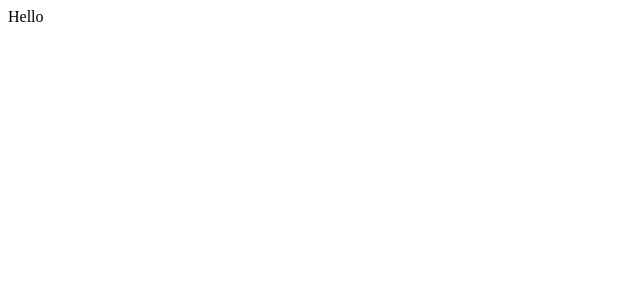
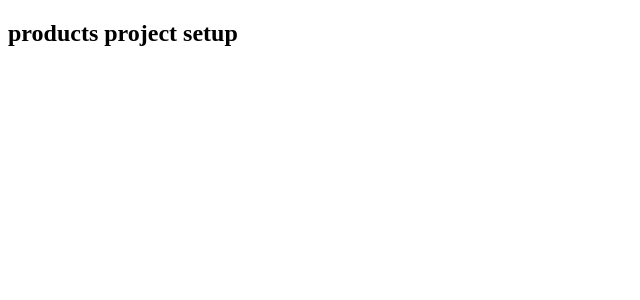
Before and after one commit to Suryoday18/Assignment, a React (Create React App) app: page / in a window 1280 px wide. Shown: the top 300 px of the page, without its empty margins (0-640 px from the left). Built offline with nearby package versions, Linux system fonts and the light colour scheme.

Commit message:
Adding data , css, layouts of the project

```diff
--- a/src/App.js
+++ b/src/App.js
@@ -1,11 +1,11 @@
 
+import React, { useState } from 'react';
+import Menu from './Menu';
+import Categories from './Categories';
+import items from './data';
 
 function App() {
-  return (
-    <div className="App">
-     Hello
-    </div>
-  );
+  return <h2>products project setup</h2>;
 }
 
 export default App;
--- /dev/null
+++ b/src/Categories.js
@@ -0,0 +1,7 @@
+import React from 'react';
+
+const Categories = () => {
+  return <h2>categories component</h2>;
+};
+
+export default Categories;
--- /dev/null
+++ b/src/Menu.js
@@ -0,0 +1,7 @@
+import React from 'react';
+
+const Menu = () => {
+  return <h2>menu component</h2>;
+};
+
+export default Menu;
--- /dev/null
+++ b/src/data.js
@@ -0,0 +1,37 @@
+const products = [
+    {
+        "name":"Potato",
+        "id":1,
+        "price":30,
+        "available":1,
+        "vendor":"Himachal Pvt Ltd",
+        "category":"Vegtables"
+    },
+    {
+            "name":"Banana",
+            "id":2,
+            "price":50,
+            "available":1,
+            "category":"Fruits",
+            "vendor": "Organic farms"
+    },
+    {
+        "name":"Drumsticks",
+        "id":3,
+        "price":20,
+        "available":0,
+        "category":"Vegetables",
+        "vendor":"Mallikarjuna farms"
+
+    },
+    {
+        "name":"Orange",
+        "id":4,
+        "price":25,
+        "available":1,
+        "vendor":"Nagpur farms",
+        "category":"Fruits"
+    },
+
+  ];
+  export default products;
--- /dev/null
+++ b/src/index.css
@@ -0,0 +1,236 @@
+/*
+===============
+Variables
+===============
+*/
+
+:root {
+    /* dark shades of primary color*/
+    --clr-primary-1: hsl(205, 86%, 17%);
+    --clr-primary-2: hsl(205, 77%, 27%);
+    --clr-primary-3: hsl(205, 72%, 37%);
+    --clr-primary-4: hsl(205, 63%, 48%);
+    /* primary/main color */
+    --clr-primary-5: hsl(205, 78%, 60%);
+    /* lighter shades of primary color */
+    --clr-primary-6: hsl(205, 89%, 70%);
+    --clr-primary-7: hsl(205, 90%, 76%);
+    --clr-primary-8: hsl(205, 86%, 81%);
+    --clr-primary-9: hsl(205, 90%, 88%);
+    --clr-primary-10: hsl(205, 100%, 96%);
+    /* darkest grey - used for headings */
+    --clr-grey-1: hsl(209, 61%, 16%);
+    --clr-grey-2: hsl(211, 39%, 23%);
+    --clr-grey-3: hsl(209, 34%, 30%);
+    --clr-grey-4: hsl(209, 28%, 39%);
+    /* grey used for paragraphs */
+    --clr-grey-5: hsl(210, 22%, 49%);
+    --clr-grey-6: hsl(209, 23%, 60%);
+    --clr-grey-7: hsl(211, 27%, 70%);
+    --clr-grey-8: hsl(210, 31%, 80%);
+    --clr-grey-9: hsl(212, 33%, 89%);
+    --clr-grey-10: hsl(210, 36%, 96%);
+    --clr-white: #fff;
+    --clr-gold: #c59d5f;
+
+    --clr-red-dark: hsl(360, 67%, 44%);
+    --clr-red-light: hsl(360, 71%, 66%);
+    --clr-green-dark: hsl(125, 67%, 44%);
+    --clr-green-light: hsl(125, 71%, 66%);
+    --clr-black: #222;
+    --transition: all 0.3s linear;
+    --spacing: 0.1rem;
+    --radius: 0.25rem;
+    --light-shadow: 0 5px 15px rgba(0, 0, 0, 0.1);
+    --dark-shadow: 0 5px 15px rgba(0, 0, 0, 0.2);
+    --max-width: 1170px;
+    --fixed-width: 620px;
+  }
+  /*
+  ===============
+  Global Styles
+  ===============
+  */
+
+  *,
+  ::after,
+  ::before {
+    margin: 0;
+    padding: 0;
+    box-sizing: border-box;
+  }
+  body {
+    font-family: -apple-system, BlinkMacSystemFont, 'Segoe UI', Roboto, Oxygen,
+      Ubuntu, Cantarell, 'Open Sans', 'Helvetica Neue', sans-serif;
+    background: var(--clr-grey-10);
+    color: var(--clr-grey-1);
+    line-height: 1.5;
+    font-size: 0.875rem;
+  }
+  ul {
+    list-style-type: none;
+  }
+  a {
+    text-decoration: none;
+  }
+  h1,
+  h2,
+  h3,
+  h4 {
+    letter-spacing: var(--spacing);
+    text-transform: capitalize;
+    line-height: 1.25;
+    margin-bottom: 0.75rem;
+  }
+  h1 {
+    font-size: 3rem;
+  }
+  h2 {
+    font-size: 2rem;
+  }
+  h3 {
+    font-size: 1.25rem;
+  }
+  h4 {
+    font-size: 0.875rem;
+  }
+  p {
+    margin-bottom: 1.25rem;
+    color: var(--clr-grey-5);
+  }
+  @media screen and (min-width: 800px) {
+    h1 {
+      font-size: 4rem;
+    }
+    h2 {
+      font-size: 2.5rem;
+    }
+    h3 {
+      font-size: 1.75rem;
+    }
+    h4 {
+      font-size: 1rem;
+    }
+    body {
+      font-size: 1rem;
+    }
+    h1,
+    h2,
+    h3,
+    h4 {
+      line-height: 1;
+    }
+  }
+  /*  global classes */
+
+  /* section */
+  .section {
+    width: 90vw;
+    margin: 0 auto;
+    max-width: var(--max-width);
+  }
+
+  @media screen and (min-width: 992px) {
+    .section {
+      width: 95vw;
+    }
+  }
+
+  /*
+  ===============
+  Menu
+  ===============
+  */
+
+  .menu {
+    padding: 5rem 0;
+  }
+  .title {
+    text-align: center;
+    margin-bottom: 2rem;
+  }
+  .underline {
+    width: 5rem;
+    height: 0.25rem;
+    background: var(--clr-gold);
+    margin-left: auto;
+    margin-right: auto;
+  }
+  .btn-container {
+    margin-bottom: 4rem;
+    display: flex;
+    justify-content: center;
+  }
+  .filter-btn {
+    background: transparent;
+    border-color: transparent;
+    font-size: 1rem;
+    text-transform: capitalize;
+    margin: 0 0.5rem;
+    letter-spacing: 1px;
+    padding: 0.375rem 0.75rem;
+    color: var(--clr-gold);
+    cursor: pointer;
+    transition: var(--transition);
+    border-radius: var(--radius);
+  }
+  .filter-btn:hover {
+    background: var(--clr-gold);
+    color: var(--clr-white);
+  }
+  .section-center {
+    width: 90vw;
+    margin: 0 auto;
+    max-width: 1170px;
+    display: grid;
+    gap: 3rem 2rem;
+    justify-items: center;
+  }
+  .menu-item {
+    display: grid;
+    gap: 1rem 2rem;
+    max-width: 25rem;
+  }
+  .photo {
+    object-fit: cover;
+    height: 200px;
+    width: 100%;
+    border: 0.25rem solid var(--clr-gold);
+    border-radius: var(--radius);
+    display: block;
+  }
+  .item-info header {
+    display: flex;
+    justify-content: space-between;
+    border-bottom: 0.5px dotted var(--clr-grey-5);
+  }
+  .item-info h4 {
+    margin-bottom: 0.5rem;
+  }
+  .price {
+    color: var(--clr-gold);
+  }
+  .item-text {
+    margin-bottom: 0;
+    padding-top: 1rem;
+  }
+
+  @media screen and (min-width: 768px) {
+    .menu-item {
+      grid-template-columns: 225px 1fr;
+      gap: 0 1.25rem;
+      max-width: 40rem;
+    }
+    .photo {
+      height: 175px;
+    }
+  }
+  @media screen and (min-width: 1200px) {
+    .section-center {
+      width: 95vw;
+      grid-template-columns: 1fr 1fr;
+    }
+    .photo {
+      height: 150px;
+    }
+  }
```
